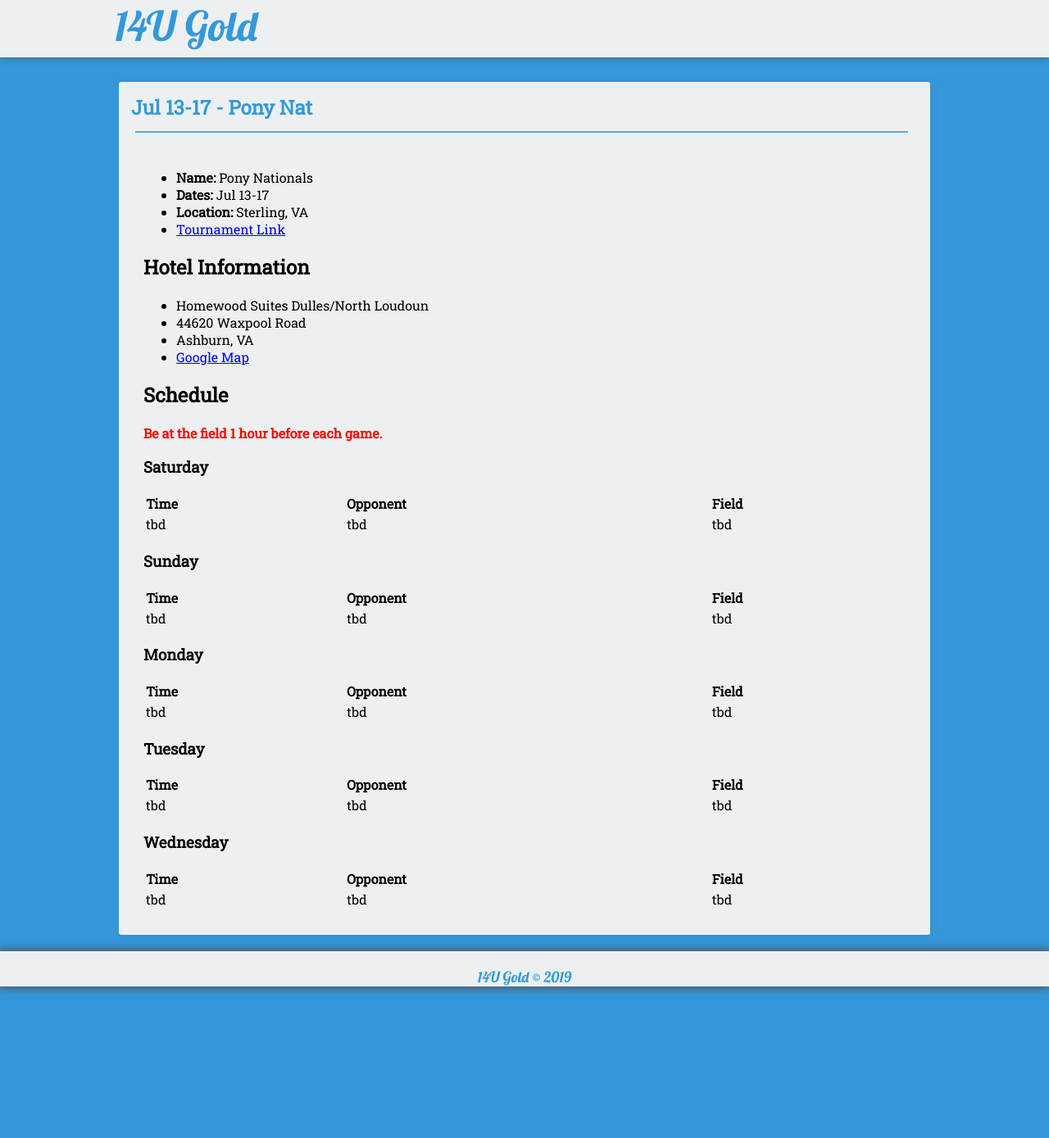
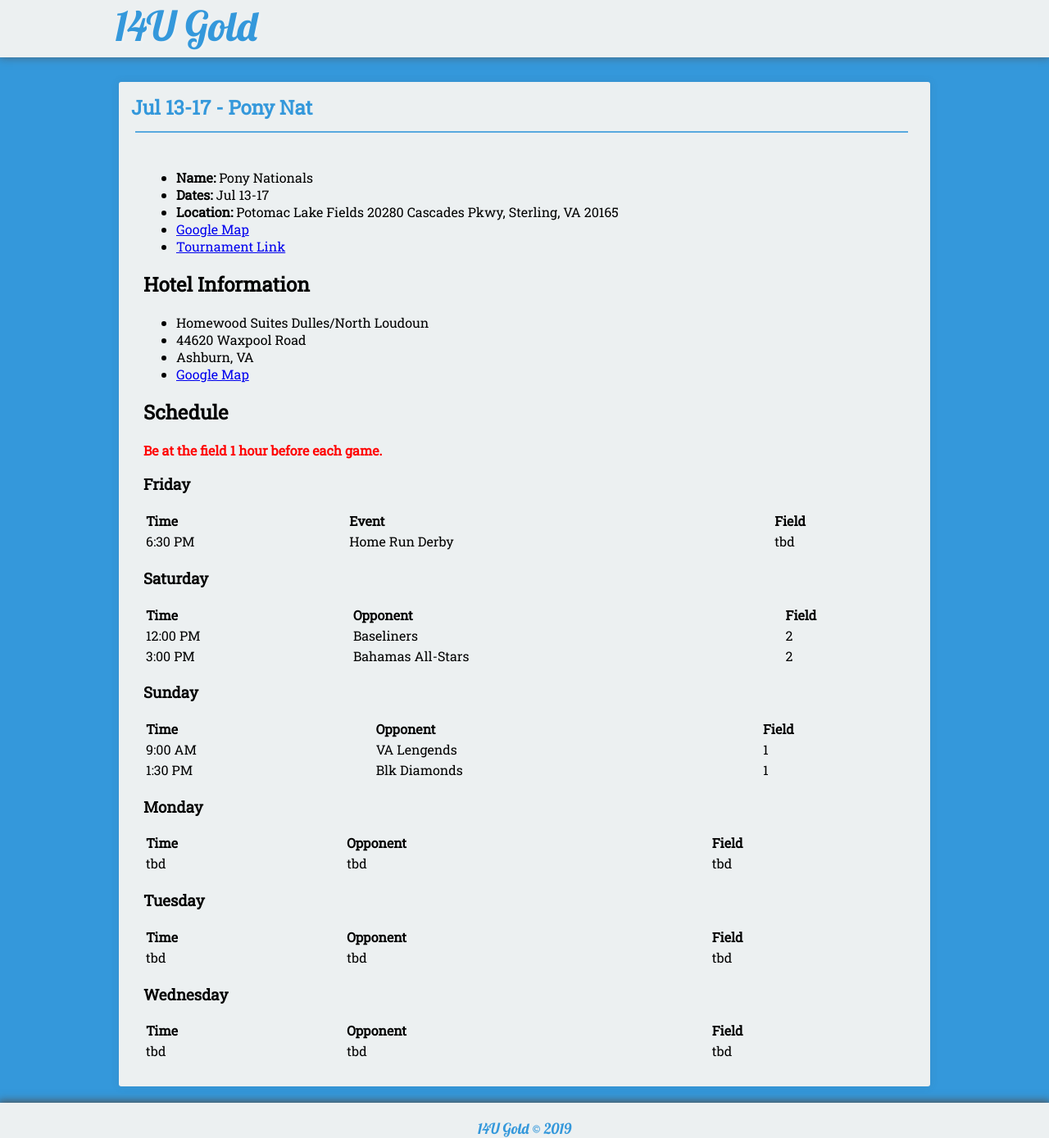
Before and after one commit to seanmerrow/ecf, a Jekyll site: the page built from _posts/2019-07-10-Jul-13-Pony.md, in a window 1280 px wide. Shown: the whole page at 82% size. Built offline with Jekyll 4.4.1, drawn with Linux system fonts in a browser that asks for light colours; nearby versions of some CDN libraries.

Commit message:
Update 2019-07-10-Jul-13-Pony.md

```diff
--- a/_posts/2019-07-10-Jul-13-Pony.md
+++ b/_posts/2019-07-10-Jul-13-Pony.md
@@ -10,7 +10,8 @@ category:
 ---
 * **Name:** Pony Nationals
 * **Dates:** Jul 13-17
-* **Location:** Sterling, VA
+* **Location:** Potomac Lake Fields 20280 Cascades Pkwy, Sterling, VA 20165
+* [Google Map](https://goo.gl/maps/w8HTwuATsKXbiynu5)
 * [Tournament Link](https://dcarver2929.wixsite.com/ponyinfo/tournament-info)
 
 ## Hotel Information
@@ -23,18 +24,25 @@ category:
 ## Schedule
 **<span style="color:red">Be at the field 1 hour before each game.</span>**
 
+### Friday
+
+| Time | Event | Field |
+|:---  |:---      |:---   |
+| 6:30 PM  | Home Run Derby      | tbd   |
+
 ### Saturday
 
-| Time | Opponent | Field |
-|:---  |:---      |:---   |
-| tbd  | tbd      | tbd   |
-
+| Time      | Opponent            | Field |
+|:---       |:---                 |:---   |
+| 12:00 PM  | Baseliners          | 2     |
+| 3:00 PM   | Bahamas All-Stars   | 2     |
 
 ### Sunday
 
-| Time | Opponent | Field |
-|:---  |:---      |:---   |
-| tbd  | tbd      | tbd   |
+| Time     | Opponent        | Field |
+|:---      |:---             |:---   |
+| 9:00 AM  | VA Lengends     | 1     |
+| 1:30 PM  | Blk Diamonds    | 1     |
 
 ### Monday
 
```
